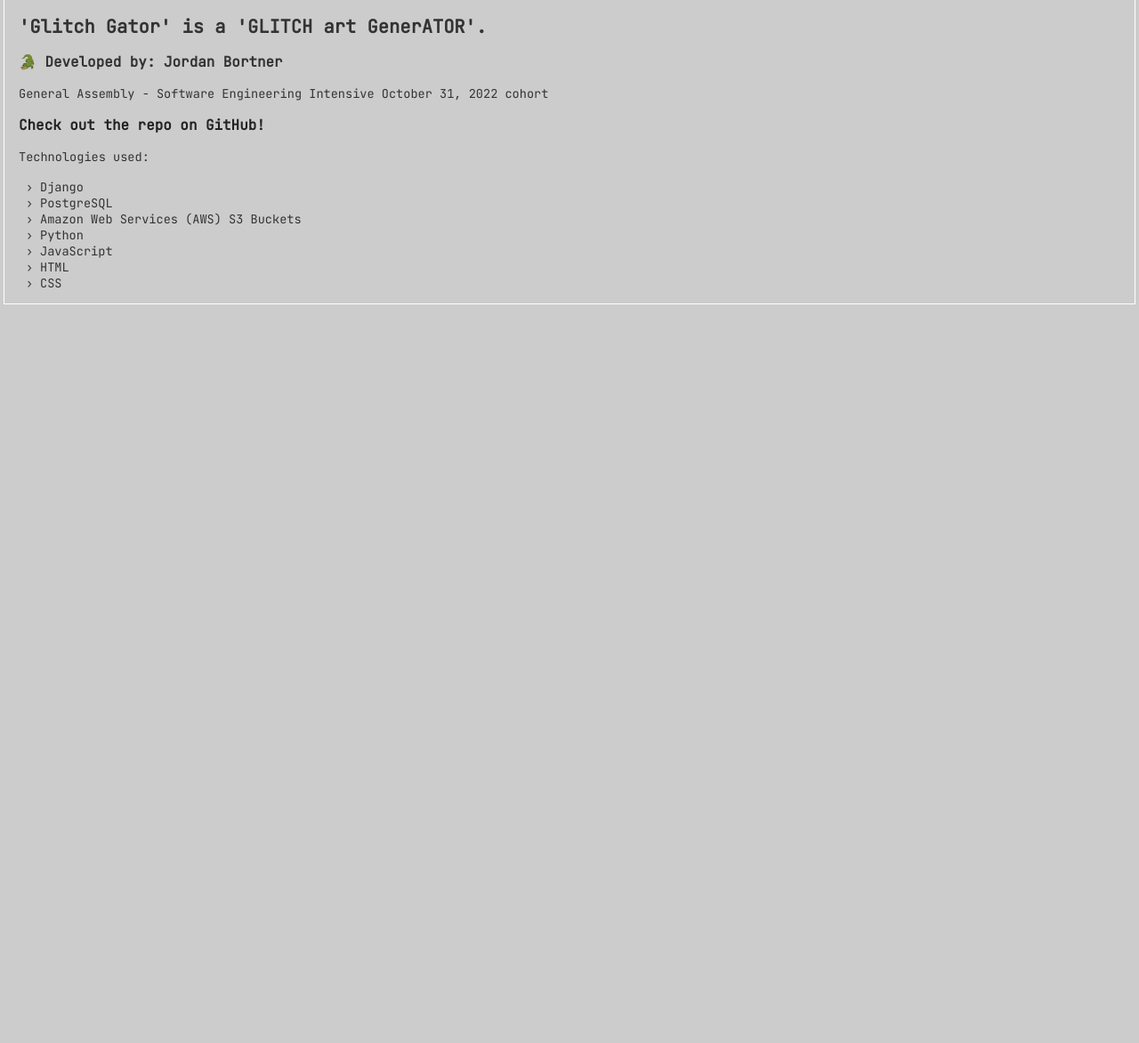
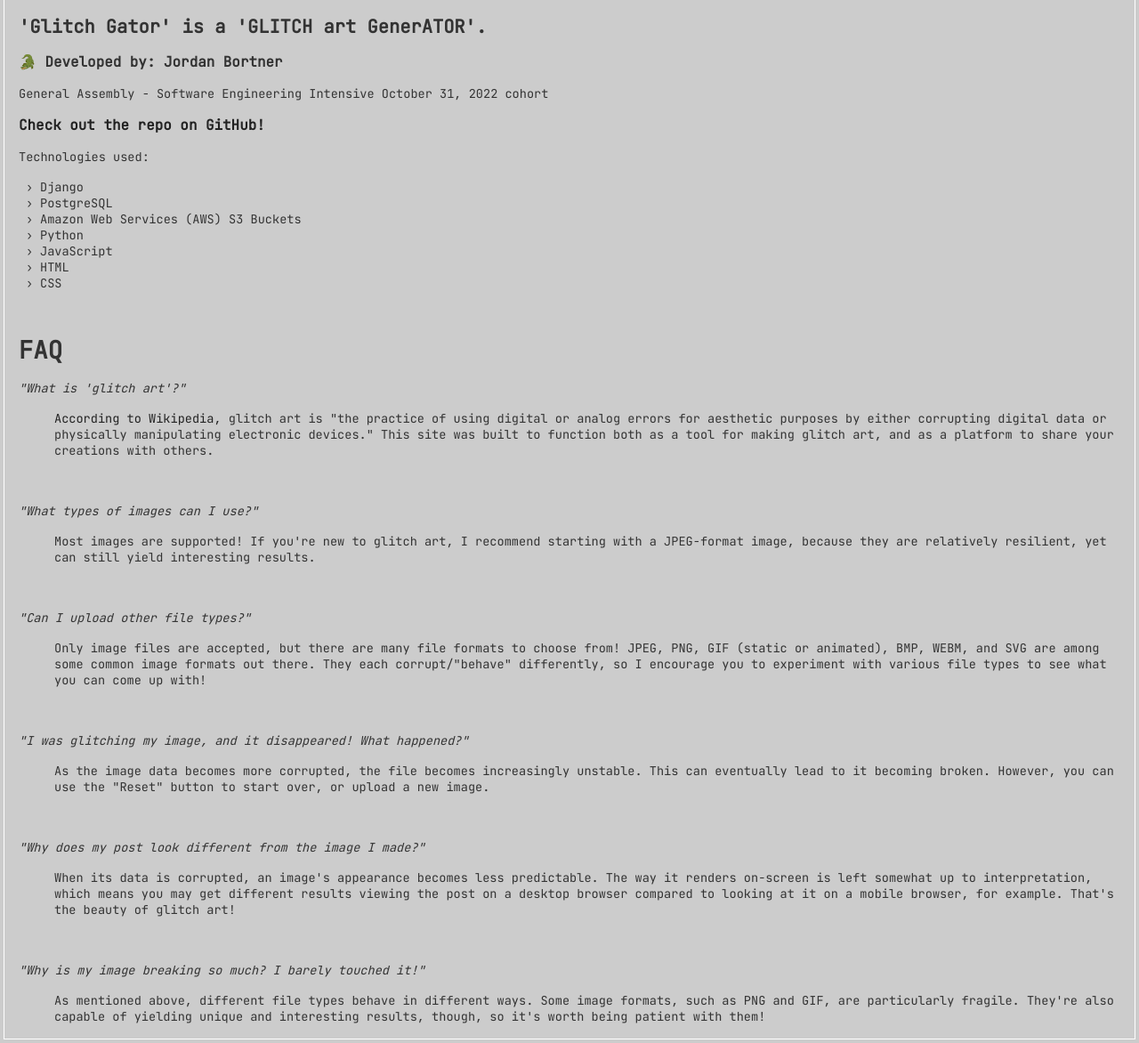
Before and after one commit to jordbort/capstone-glitch_generator, a Django app: page /about/ in a window 1280 px wide. Shown: the part 141-1313 px from the top of the page at 89% size. Before the commit the page ends 483 px from the top, so only its background shows below. Run offline with Django 4.2, Linux system fonts and the light colour scheme; some web fonts are replaced.

Commit message:
Creating FAQ section

```diff
--- a/main_app/static/styles/main.css
+++ b/main_app/static/styles/main.css
@@ -69,10 +69,19 @@ ul li:before {
     font-family: 'JetBrains Mono', monospace;
 }
 
+.about h1,
 .about h2,
 .about h3,
 .about p {
     margin: 24px;
+}
+
+.question {
+    font-style: italic;
+}
+
+.answer {
+    padding-left: 64px;
 }
 
 .all-posts {
@@ -276,10 +285,15 @@ ul li:before {
         width: 90%;
     }
 
+    .about h1,
     .about h2,
     .about h3,
     .about p {
         margin: 16px;
+    }
+
+    .answer {
+        padding-left: 40px;
     }
 
     .button {
--- a/main_app/templates/about.html
+++ b/main_app/templates/about.html
@@ -11,8 +11,8 @@
     <h3>&#128010; Developed by: Jordan Bortner</h3>
     <p>General Assembly - Software Engineering Intensive October 31, 2022 cohort</p>
     <h3>
-        <a href="https://github.com/jordbort/capstone-glitch_generator" target="_blank"
-            rel="noopener noreferrer">Check out the repo on GitHub!</a>
+        <a href="https://github.com/jordbort/capstone-glitch_generator" target="_blank" rel="noopener noreferrer">Check
+            out the repo on GitHub!</a>
     </h3>
     <p>Technologies used:</p>
     <ul>
@@ -25,5 +25,38 @@
         <li>HTML</li>
         <li>CSS</li>
     </ul>
+    <br />
+    <h1>FAQ</h1>
+    <p class="question">"What is 'glitch art'?"</p>
+    <p class="answer"><a href="https://en.wikipedia.org/wiki/Glitch_art" target="_blank"
+            rel="noopener noreferrer">According to Wikipedia,</a> glitch art is "the practice of using digital or analog
+        errors for aesthetic purposes by either corrupting digital data or physically manipulating electronic devices."
+        This site was built to function both as a tool for making glitch art, and as a platform to share your creations
+        with others.</p>
+    <br />
+    <p class="question">"What types of images can I use?"</p>
+    <p class="answer">Most images are supported! If you're new to glitch art, I recommend starting with a JPEG-format
+        image, because they are relatively resilient, yet can still yield interesting results.</p>
+    <br />
+    <p class="question">"Can I upload other file types?"</p>
+    <p class="answer">Only image files are accepted, but there are many file formats to choose from! JPEG, PNG, GIF
+        (static or animated), BMP, WEBM, and SVG are among some common image formats out there. They each
+        corrupt/"behave" differently, so I encourage you to experiment with various file types to see what you can come
+        up with!</p>
+    <br />
+    <p class="question">"I was glitching my image, and it disappeared! What happened?"</p>
+    <p class="answer">As the image data becomes more corrupted, the file becomes increasingly unstable. This can
+        eventually lead to it becoming broken. However, you can use the "Reset" button to start over, or upload a new
+        image.</p>
+    <br />
+    <p class="question">"Why does my post look different from the image I made?"</p>
+    <p class="answer">When its data is corrupted, an image's appearance becomes less predictable. The way it renders
+        on-screen is left somewhat up to interpretation, which means you may get different results viewing the post on a
+        desktop browser compared to looking at it on a mobile browser, for example. That's the beauty of glitch art!</p>
+    <br />
+    <p class="question">"Why is my image breaking so much? I barely touched it!"</p>
+    <p class="answer">As mentioned above, different file types behave in different ways. Some image formats, such as PNG
+        and GIF, are particularly fragile. They're also capable of yielding unique and interesting results, though, so
+        it's worth being patient with them!</p>
 </div>
 {% endblock %}
```
